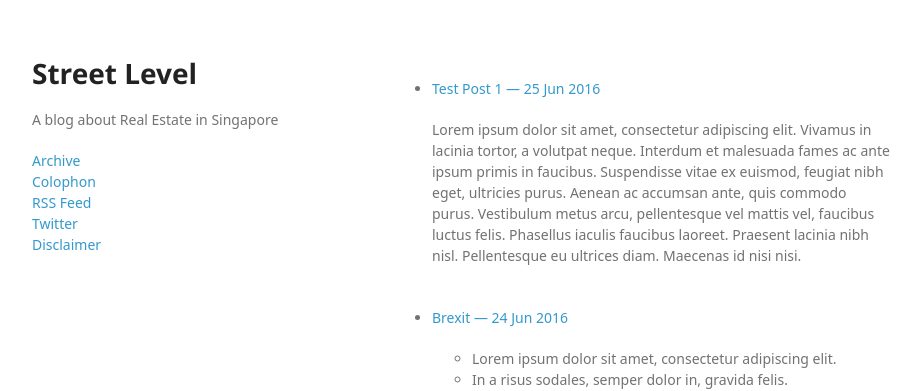
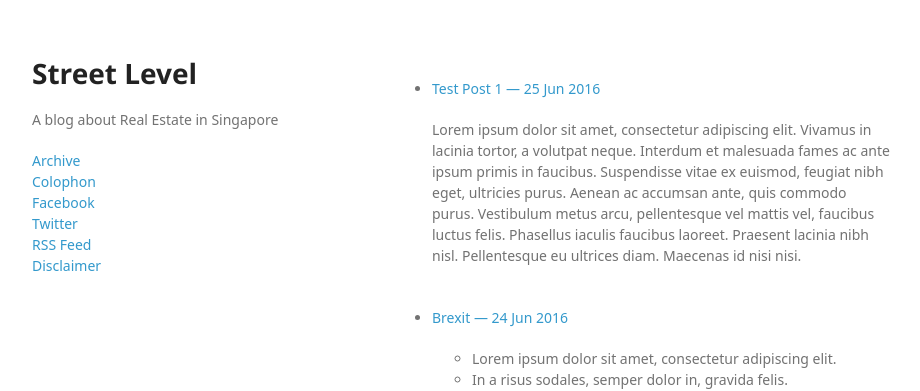
Before and after one commit to samueltwx/street-level.github.io, a Jekyll site: the page built from index.html, in a window 1280 px wide. Shown: the top 391 px of the page, without its empty margins (178-1098 px from the left). Built offline with Jekyll 4.4.1, drawn with Linux system fonts in a browser that asks for light colours; some web fonts are replaced.

Commit message:
Update default.html

```diff
--- a/_layouts/default.html
+++ b/_layouts/default.html
@@ -21,8 +21,9 @@
 
         <p class="view"><a href="{{ site.url }}/archive/">Archive</a></br>
         <a href="{{ site.url }}/colophon/">Colophon</a></br>
+        <a href="{{ site.url }}/atom.xml">Facebook</a></br>
+        <a href="https://twitter.com/street-level">Twitter</a></br>
         <a href="{{ site.url }}/atom.xml">RSS Feed</a></br>
-        <a href="https://twitter.com/street-level">Twitter</a></br>
         <a href="{{ site.url }}/disclaimer/">Disclaimer</a></p>
 
       </header>
```
